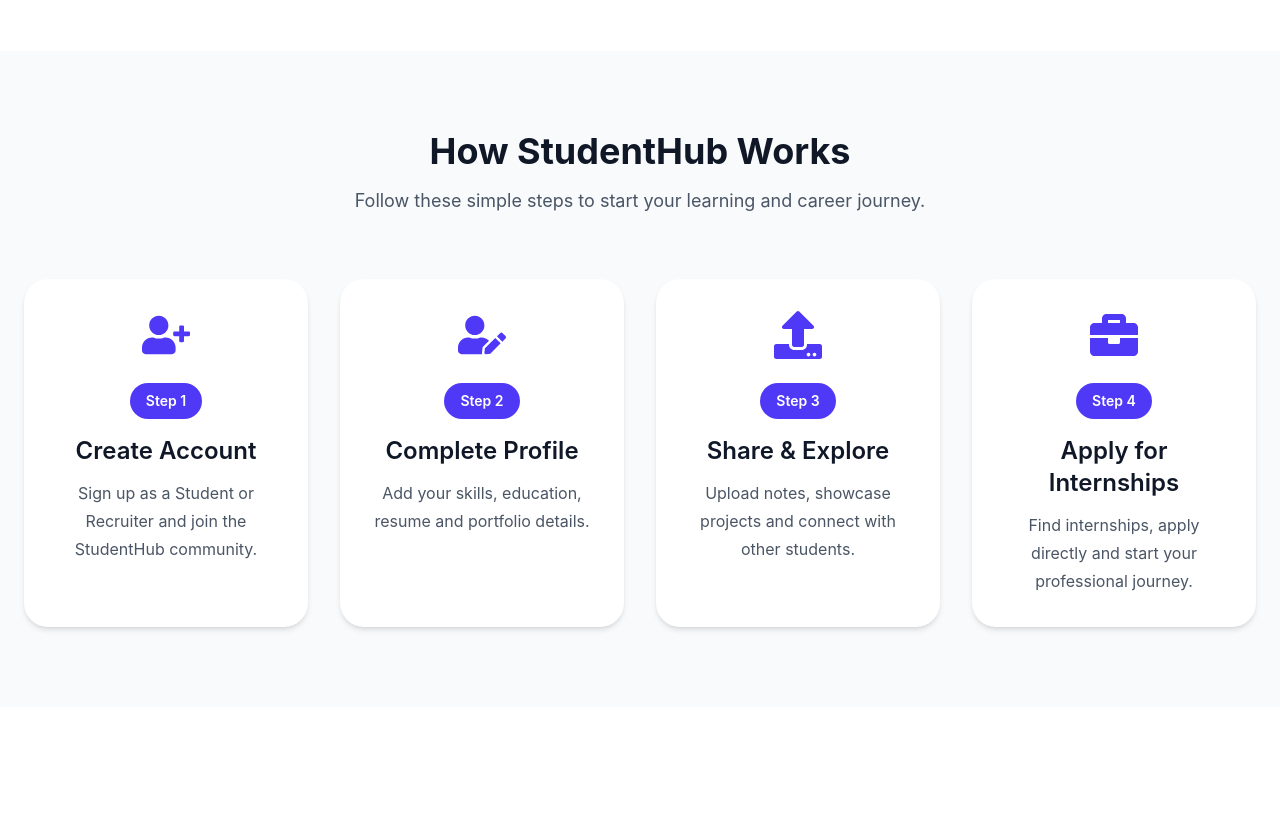
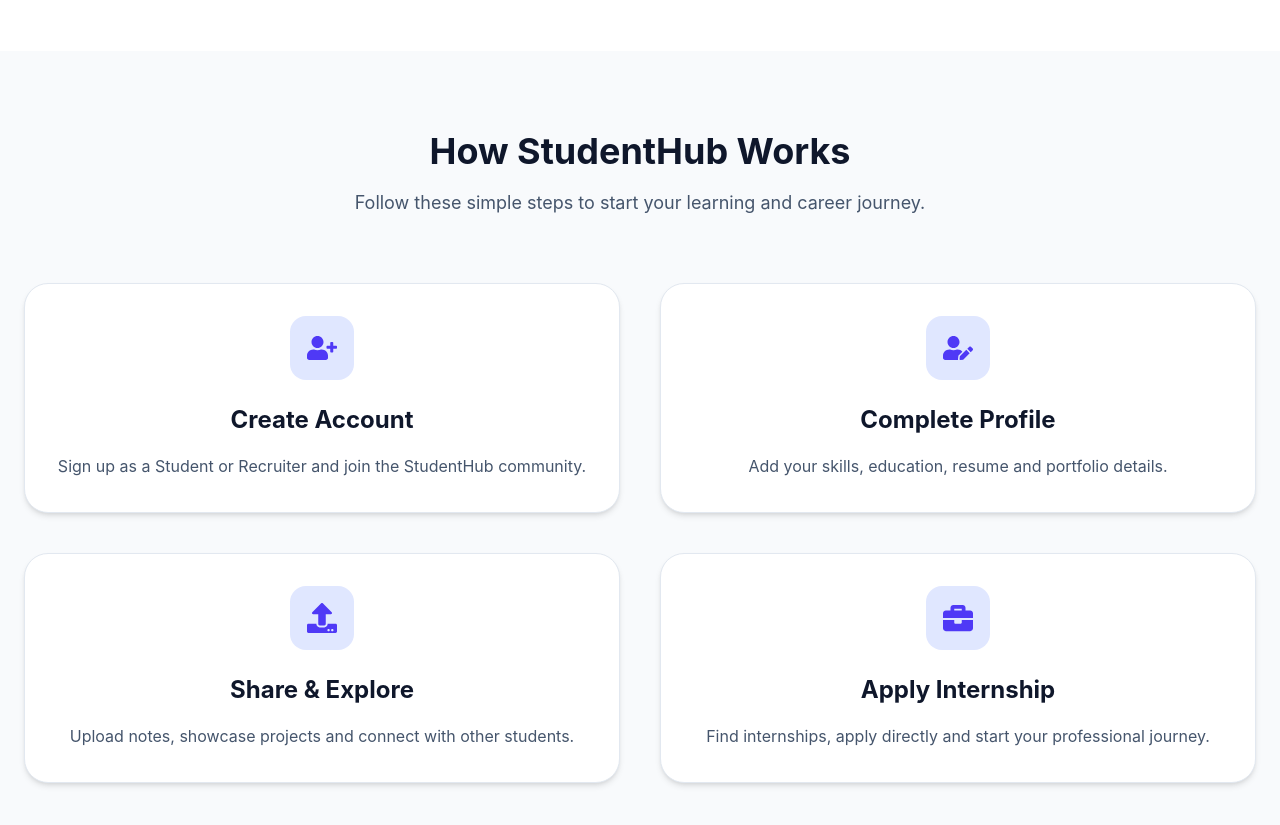
Before and after one commit to aditya01saini/studenthub, a React (Vite) app in the folder client/: page / in a window 1280 px wide. Shown: the part 2580-3405 px from the top of the page. Before the commit the page ends 3287 px from the top, so only its background shows below. Built offline with nearby package versions, Linux system fonts and the light colour scheme.

Commit message:
Refine how it works section

```diff
--- a/client/src/components/landing/HowItWorks/HowItWokks.jsx
+++ b/client/src/components/landing/HowItWorks/HowItWokks.jsx
@@ -5,32 +5,36 @@
   FaBriefcase,
 } from "react-icons/fa";
 
+import Container from "../../ui/Container";
+import SectionTitle from "../../ui/SectionTitle";
+import StepCard from "../../ui/StepCard";
+
 const steps = [
   {
     id: 1,
-    icon: <FaUserPlus className="text-5xl text-indigo-600" />,
+    icon: FaUserPlus,
     title: "Create Account",
     description:
       "Sign up as a Student or Recruiter and join the StudentHub community.",
   },
   {
     id: 2,
-    icon: <FaUserEdit className="text-5xl text-indigo-600" />,
+    icon: FaUserEdit,
     title: "Complete Profile",
     description:
       "Add your skills, education, resume and portfolio details.",
   },
   {
     id: 3,
-    icon: <FaUpload className="text-5xl text-indigo-600" />,
+    icon: FaUpload,
     title: "Share & Explore",
     description:
       "Upload notes, showcase projects and connect with other students.",
   },
   {
     id: 4,
-    icon: <FaBriefcase className="text-5xl text-indigo-600" />,
-    title: "Apply for Internships",
+    icon: FaBriefcase,
+    title: "Apply Internship",
     description:
       "Find internships, apply directly and start your professional journey.",
   },
@@ -39,48 +43,27 @@
 const HowItWorks = () => {
   return (
     <section className="bg-slate-50 py-20">
-      <div className="mx-auto max-w-7xl px-6">
+      <Container>
 
-        <div className="mb-16 text-center">
-          <h2 className="text-4xl font-bold text-gray-900">
-            How StudentHub Works
-          </h2>
+        <SectionTitle
+          title="How StudentHub Works"
+          subtitle="Follow these simple steps to start your learning and career journey."
+        />
 
-          <p className="mt-4 text-lg text-gray-600">
-            Follow these simple steps to start your learning and career journey.
-          </p>
-        </div>
+        <div className="grid gap-10 lg:grid-cols-2">
 
-        <div className="grid gap-8 md:grid-cols-2 lg:grid-cols-4">
-
-          {steps.map((step) => (
-            <div
+          {steps.map((step, index) => (
+            <StepCard
               key={step.id}
-              className="rounded-3xl bg-white p-8 text-center shadow-md transition-all duration-300 hover:-translate-y-2 hover:shadow-xl"
-            >
-              <div className="mb-6 flex justify-center">
-                {step.icon}
-              </div>
-
-              <div className="mb-4 flex justify-center">
-                <span className="rounded-full bg-indigo-600 px-4 py-2 text-sm font-semibold text-white">
-                  Step {step.id}
-                </span>
-              </div>
-
-              <h3 className="mb-3 text-2xl font-semibold text-gray-900">
-                {step.title}
-              </h3>
-
-              <p className="leading-7 text-gray-600">
-                {step.description}
-              </p>
-            </div>
+              icon={step.icon}
+              title={step.title}
+              description={step.description}
+            />
           ))}
 
         </div>
 
-      </div>
+      </Container>
     </section>
   );
 };
```
